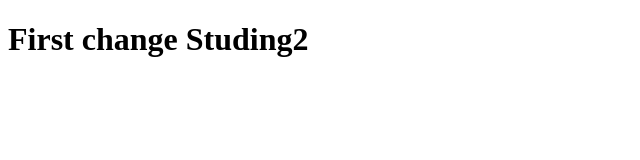
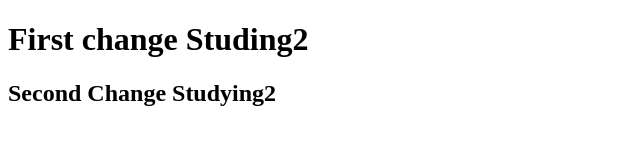
Before and after one commit to muhabar/Studying, a plain HTML site: page index.html in a window 1280 px wide. Shown: the whole page, without its empty margins (0-640 px from the left). Drawn offline with Linux system fonts and the light colour scheme.

Commit message:
Adding another Heading

```diff
--- a/index.html
+++ b/index.html
@@ -6,5 +6,6 @@
   </head>
   <body>
     <h1>First change Studing2</h1>
+    <h2>Second Change Studying2</h2>
   </body>
 </html>
```
